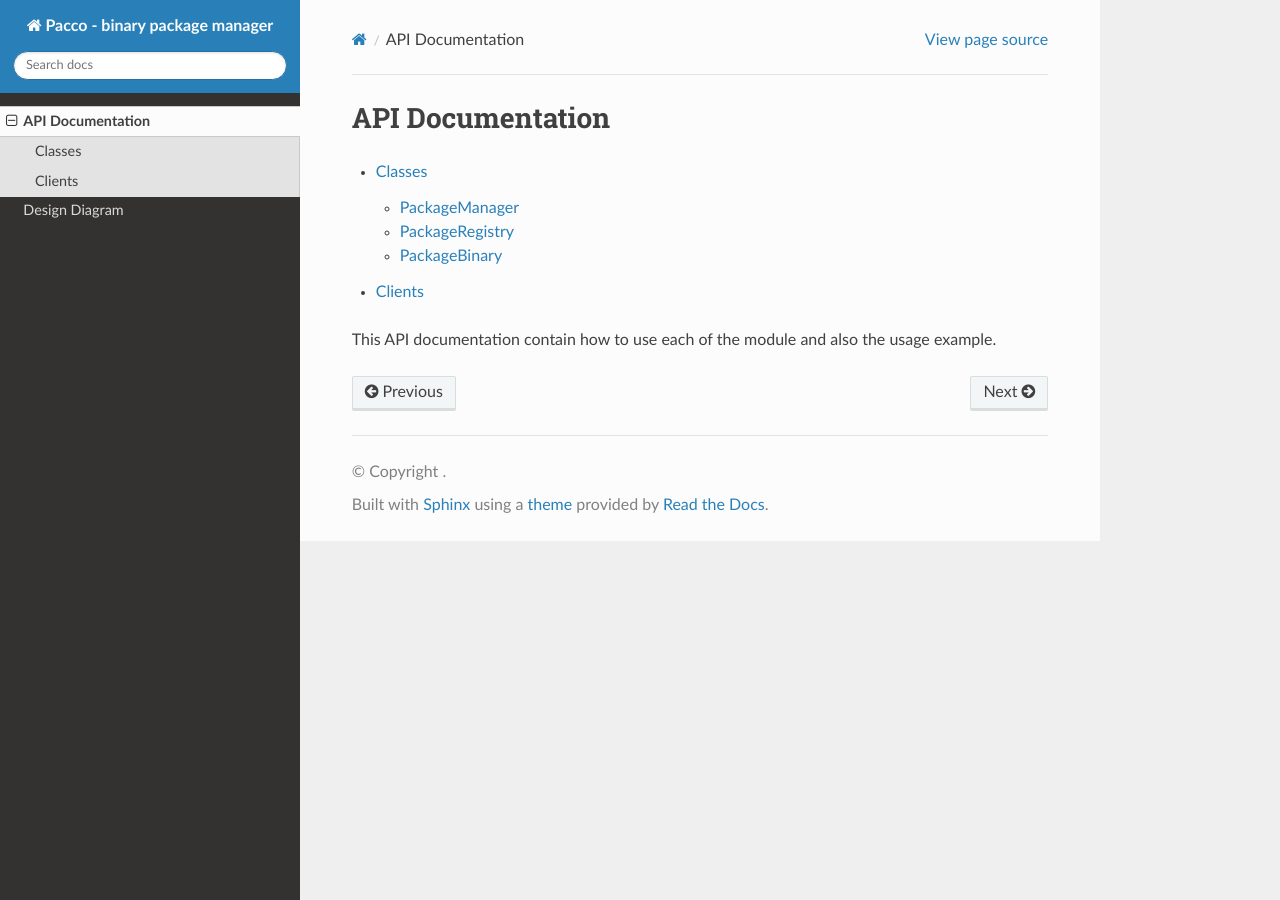
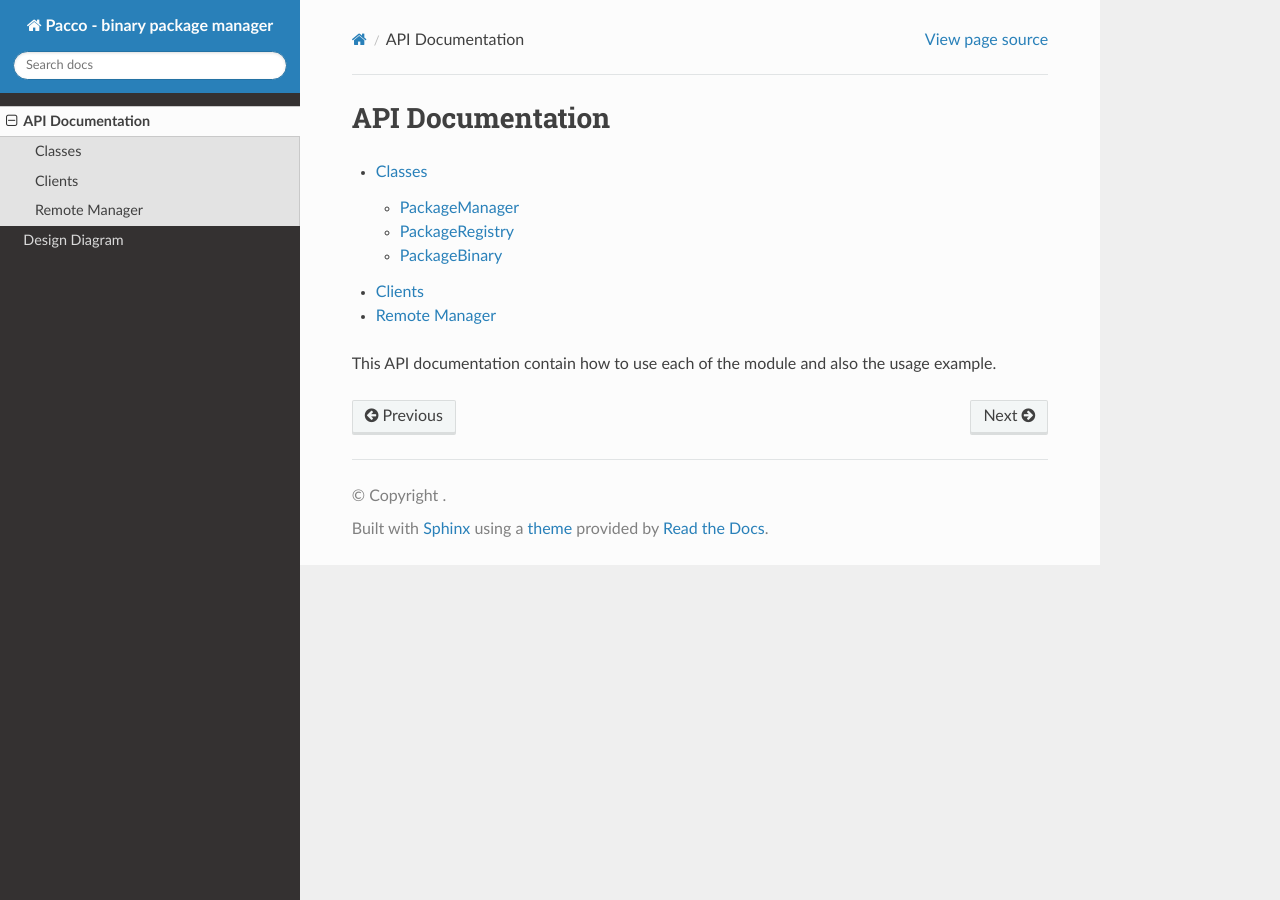
Before and after one commit to jasonsebastian/pacco, a Sphinx documentation site: the page built from docs/source/api_docs/index.rst, in a window 1280 px wide. Built offline with Sphinx 7.4.7 and the Read the Docs theme 2.0.0, drawn with Linux system fonts in a browser that asks for light colours.

Commit message:
update docs

```diff
--- a/docs/source/api_docs/index.rst
+++ b/docs/source/api_docs/index.rst
@@ -7,5 +7,6 @@ API Documentation
 
    classes
    clients
+   remote_manager
 
 This API documentation contain how to use each of the module and also the usage example.
--- /dev/null
+++ b/docs/source/api_docs/remote_manager.rst
@@ -0,0 +1,6 @@
+**************
+Remote Manager
+**************
+
+.. automodule:: pacco.remote_manager
+   :members:
--- a/docs/source/diagram.rst
+++ b/docs/source/diagram.rst
@@ -6,10 +6,12 @@ Class Diagram
 =============
 There is some known violation of best practices in the design. The most prominent one is probably the violation of
 Liskov Substitution Principle. As quoted from Wikipedia:
+
     Substitutability is a principle in object-oriented programming stating that, in a computer program, if S is a
     subtype of T, then objects of type T may be replaced with objects of type S (i.e. an object of type T may be
     substituted with any object of a subtype S) without altering any of the desirable properties of the program
     (correctness, task performed, etc.).
+
 For the current implementation, the PackageManagerFileBased directly depends on FileBasedClientAbstract. Thus we can't
 use it to replace the abstract PackageManager to use any client. And it also uses directly the PackageRegistryFileBased
 rather than a generic PackageRegistry. Decoupling PackageRegistryFileBased from PackageRegistryFileBased seems to be
```
Also changed, not shown: 1 other file.
